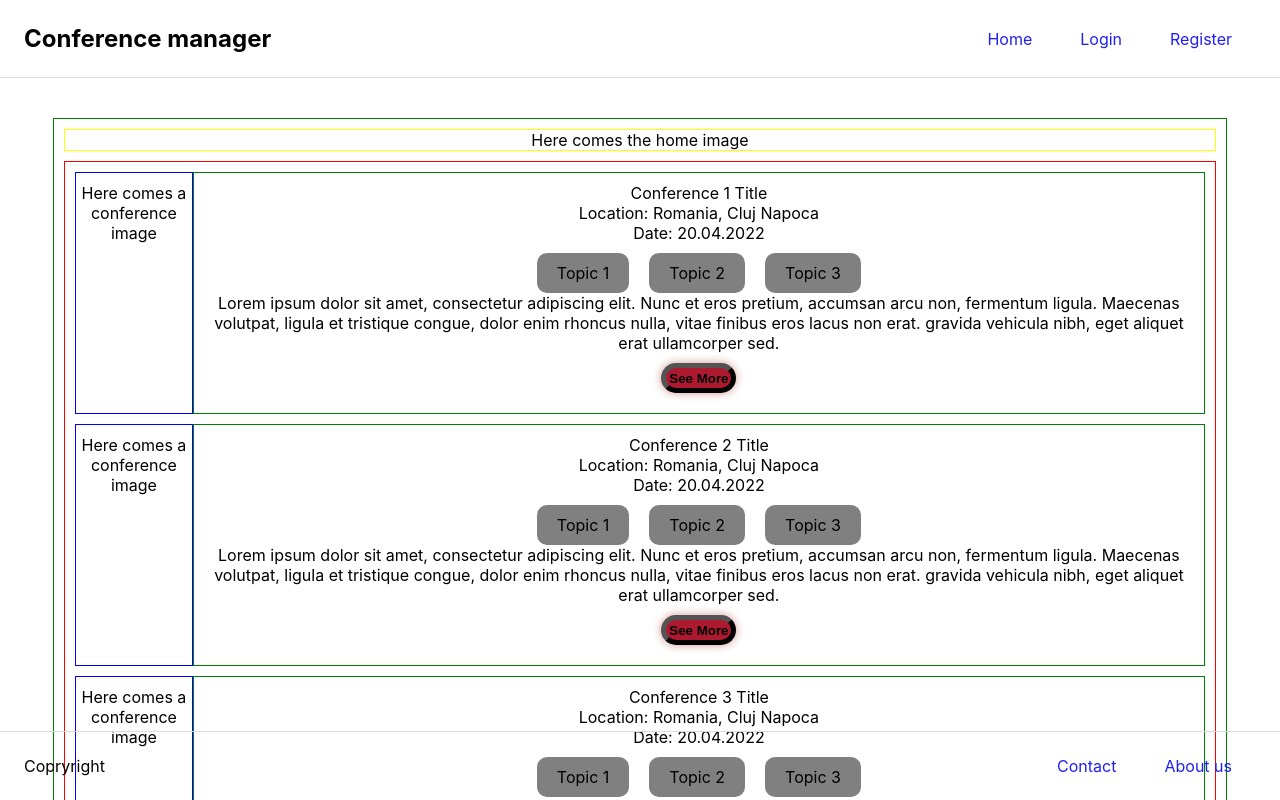
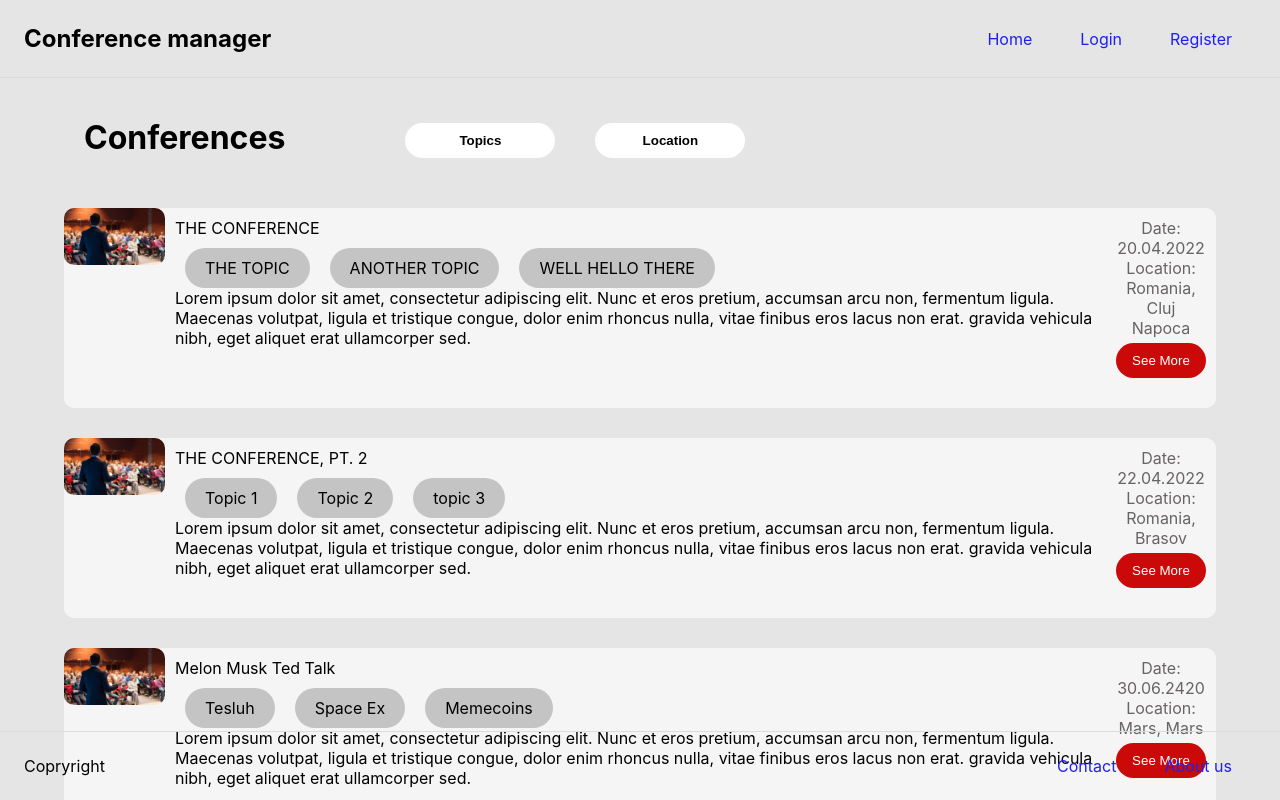
Before and after one commit to SE-Powerpuff-Girls/front-end, a React (Create React App) app: page / in a window 1280 px wide. Shown: the top 800 px of the page. Built offline with nearby package versions, Linux system fonts and the light colour scheme.

Commit message:
Update Homepage

```diff
--- /dev/null
+++ b/src/Home.css
@@ -0,0 +1,95 @@
+body{
+    background-color: #E5E5E5;
+
+}
+
+.mainPage{
+	width: 90%;
+	height: 100%;
+}
+
+.mainImage{
+    width: 100%;
+    height: 20%;
+	margin-bottom: 10px;
+}
+
+
+.oneConference{
+    background-color: whitesmoke;
+	display: flex;
+	margin: 30px 0px;
+	border-radius: 10px;
+}
+
+.topics p{
+	background-color: gray;
+	border-radius: 10px;
+	display: inline-block;
+	padding: 10px 20px;
+	margin: 10px 10px 0;
+}
+
+.conferenceImage{
+    width: 20%;
+    height: 100%;
+    margin: 0px;
+    padding: 0px;
+}
+
+.conferenceImage img{
+    border-radius: 10px;
+    height: 100%;
+    width: 100%;
+}
+
+.conferenceDetails{
+    text-align: left;
+	padding: 10px;
+    margin: 0px;
+}
+
+.conferenceMore{
+    color: #686464;
+	width: 15%;
+    padding: 10px;
+}
+
+.topics p{
+    background-color: #c4c4c4;
+    border-radius: 25px;
+}
+
+#seeMoreHome{
+    margin-top: 5px;
+    background-color: #CC0909;
+    width: 90px;
+	height: 35px;
+	border-radius: 25px;
+	color: #FFFFFF;
+	margin-bottom: 20px;
+    border: none;
+}
+
+.intro{
+    padding: 0px 10px;
+    display: flex;
+    text-align: left;
+    width: 100%;
+}
+
+.intro h1{
+    margin-left: 10px;
+    margin-right: 100px;
+}
+
+#introButtons{
+    background-color: #FFFFFF;
+    margin: 5px 20px 20px;
+    width: 150px;
+	height: 35px;
+	border-radius: 25px;
+    font-weight: bold;
+    color: black;
+    border: none;
+}
--- a/src/Home.js
+++ b/src/Home.js
@@ -1,102 +1,61 @@
-// function oneConference(){
-// 	return(
-// 		<div className="oneConference">
-// 			<div className="conferenceImage">
-// 				<p>Here comes a conference image</p>
-// 			</div>
-// 			<div className="conferenceDetails">
-// 				<p>Conference 1 Title</p>
-// 				<p>Location: Romania, Cluj Napoca</p>
-// 				<p>Date: 20.04.2022</p>
-// 				<div className = "topics">
-// 					<p>Topic 1</p>
-// 					<p>Topic 2</p>
-// 					<p>Topic 3</p>
-// 				</div>
-// 				<p>Lorem ipsum dolor sit amet, consectetur adipiscing elit.
-// 					Nunc et eros pretium, accumsan arcu non, fermentum ligula.
-// 					Maecenas volutpat, ligula et tristique congue, dolor enim
-// 					rhoncus nulla, vitae finibus eros lacus non erat.
-// 					gravida vehicula nibh, eget aliquet erat ullamcorper sed. </p>
-// 				<button id="seeMore">See More</button>
-// 			</div>
-// 		</div>
-// 	)
-//
-// }
+import React from 'react';
+import './Home.css';
+import Image from './home_background.jpg';
 
-const Home = () => {
-
-	return(
-		<div className="mainPage">
-			<div className="mainImage">
-				<p>Here comes the home image</p>
-			</div>
-			{/*<p>Conferences</p>*/}
-			<div className="conferencesList">
-				<div className="oneConference">
+class OneConference extends React.Component{
+	render(){
+		return (
+			<div className="oneConference">
 					<div className="conferenceImage">
-						<p>Here comes a conference image</p>
+						<img src={Image}/>
 					</div>
 					<div className="conferenceDetails">
-					<p>Conference 1 Title</p>
-					<p>Location: Romania, Cluj Napoca</p>
-					<p>Date: 20.04.2022</p>
+					<p>{this.props.conferenceTitle}</p>
 					<div className = "topics">
-						<p>Topic 1</p>
-						<p>Topic 2</p>
-						<p>Topic 3</p>
+						<p>{this.props.topic1}</p>
+						<p>{this.props.topic2}</p>
+						<p>{this.props.topic3}</p>
 					</div>
 					<p>Lorem ipsum dolor sit amet, consectetur adipiscing elit.
 						Nunc et eros pretium, accumsan arcu non, fermentum ligula.
 						Maecenas volutpat, ligula et tristique congue, dolor enim
 						rhoncus nulla, vitae finibus eros lacus non erat.
 						gravida vehicula nibh, eget aliquet erat ullamcorper sed. </p>
-						<button id="seeMore">See More</button>
+					</div>
+					<div className="conferenceMore">
+						<p>{this.props.conferenceDate}</p>
+						<p>{this.props.conferenceLocation}</p>
+						<button tpye="button" id="seeMoreHome">See More</button>
 					</div>
 				</div>
-				<div className="oneConference">
-					<div className="conferenceImage">
-						<p>Here comes a conference image</p>
-					</div>
-					<div className="conferenceDetails">
-						<p>Conference 2 Title</p>
-						<p>Location: Romania, Cluj Napoca</p>
-						<p>Date: 20.04.2022</p>
-						<div className = "topics">
-							<p>Topic 1</p>
-							<p>Topic 2</p>
-							<p>Topic 3</p>
-						</div>
-						<p>Lorem ipsum dolor sit amet, consectetur adipiscing elit.
-							Nunc et eros pretium, accumsan arcu non, fermentum ligula.
-							Maecenas volutpat, ligula et tristique congue, dolor enim
-							rhoncus nulla, vitae finibus eros lacus non erat.
-							gravida vehicula nibh, eget aliquet erat ullamcorper sed. </p>
-						<button id="seeMore">See More</button>
-					</div>
-				</div>
-				<div className="oneConference">
-					<div className="conferenceImage">
-						<p>Here comes a conference image</p>
-					</div>
-					<div className="conferenceDetails">
-						<p>Conference 3 Title</p>
-						<p>Location: Romania, Cluj Napoca</p>
-						<p>Date: 20.04.2022</p>
-						<div className = "topics">
-							<p>Topic 1</p>
-							<p>Topic 2</p>
-							<p>Topic 3</p>
-						</div>
-						<p>Lorem ipsum dolor sit amet, consectetur adipiscing elit.
-							Nunc et eros pretium, accumsan arcu non, fermentum ligula.
-							Maecenas volutpat, ligula et tristique congue, dolor enim
-							rhoncus nulla, vitae finibus eros lacus non erat.
-							gravida vehicula nibh, eget aliquet erat ullamcorper sed. </p>
-						<button id="seeMore">See More</button>
-					</div>
-				</div>
+		);
+	}
+}
+
+
+
+const Home = () => {
+
+	return(
+		<div className="mainPage">
+			{/* <div className="mainImage"> */}
+				{/* <img src={Image}/> */}
+			{/* </div> */}
+			<div className='intro'>
+				<h1>Conferences</h1>
+				<button tpye="button" id="introButtons">Topics</button>
+				<button tpye="button" id="introButtons">Location</button>
+			</div>
+			<div className="conferencesList" id="conferences">
+				<OneConference conferenceTitle="THE CONFERENCE" topic1="THE TOPIC" topic2="ANOTHER TOPIC"
+				topic3="WELL HELLO THERE" conferenceDate="Date: 20.04.2022" conferenceLocation="Location: Romania, Cluj Napoca"/>
+
+				<OneConference conferenceTitle="THE CONFERENCE, PT. 2" topic1="Topic 1" topic2="Topic 2"
+				topic3="topic 3" conferenceDate="Date: 22.04.2022" conferenceLocation="Location: Romania, Brasov"/>
+
+				<OneConference conferenceTitle="Melon Musk Ted Talk" topic1="Tesluh" topic2="Space Ex"
+				topic3="Memecoins" conferenceDate="Date: 30.06.2420" conferenceLocation="Location: Mars, Mars"/>
+
 			</div>
 
 		</div>
--- a/src/index.css
+++ b/src/index.css
@@ -124,43 +124,3 @@ code {
 	box-shadow: 0px 0px 10px rgb(210, 150, 150);
 	color: black;
 }
-
-.mainPage{
-	border: 1px solid green;
-	width: 90%;
-	height: 100%;
-	padding: 10px;
-}
-
-.mainImage{
-	border: 1px solid yellow;
-	margin-bottom: 10px;
-}
-
-.conferencesList{
-	border: 1px solid red;
-}
-
-.oneConference{
-	display: flex;
-	margin: 10px;
-	border-radius: 10px;
-}
-
-.topics p{
-	background-color: gray;
-	border-radius: 10px;
-	display: inline-block;
-	padding: 10px 20px;
-	margin: 10px 10px 0;
-}
-
-.conferenceImage{
-	padding-top: 10px;
-	border: 1px solid blue;
-}
-
-.conferenceDetails{
-	padding: 10px;
-	border: 1px solid green;
-}
```
Also changed, not shown: src/home_background.jpg (added).
